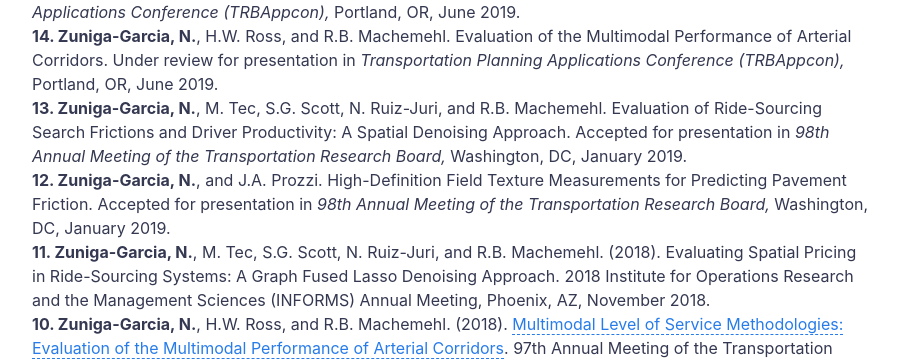
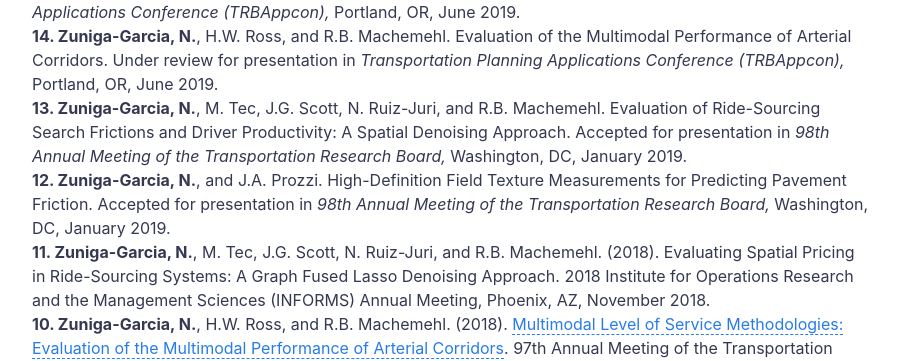
Before and after one commit to nzunigag/nzunigag.github.io, a Jekyll site: the page built from research.md, in a window 1280 px wide and 900 px high, scrolled down 720 px. Shown: the part 162-523 px from the top of the window, without its empty margins (188-1091 px from the left). Built offline with Jekyll 4.4.1, drawn with Linux system fonts in a browser that asks for light colours.

```diff
--- a/research.md
+++ b/research.md
@@ -27,11 +27,11 @@ ___
 <br>
 <b>14. Zuniga-Garcia, N.</b>, H.W. Ross, and R.B. Machemehl. Evaluation of the Multimodal Performance of Arterial Corridors.  Under review for presentation in <i>Transportation Planning Applications Conference (TRBAppcon),</i> Portland, OR, June 2019.
 <br>
-<b>13. Zuniga-Garcia, N.</b>, M. Tec, S.G. Scott, N. Ruiz-Juri, and R.B. Machemehl. Evaluation of Ride-Sourcing Search Frictions and Driver Productivity: A Spatial Denoising Approach. Accepted for presentation in <i>98th Annual Meeting of the Transportation Research Board,</i> Washington, DC, January 2019.
+<b>13. Zuniga-Garcia, N.</b>, M. Tec, J.G. Scott, N. Ruiz-Juri, and R.B. Machemehl. Evaluation of Ride-Sourcing Search Frictions and Driver Productivity: A Spatial Denoising Approach. Accepted for presentation in <i>98th Annual Meeting of the Transportation Research Board,</i> Washington, DC, January 2019.
 <br>
 <b>12. Zuniga-Garcia, N.</b>, and J.A. Prozzi. High-Definition Field Texture Measurements for Predicting Pavement Friction. Accepted for presentation in <i> 98th Annual Meeting of the Transportation Research Board,</i> Washington, DC, January 2019.
 <br>
-<b>11. Zuniga-Garcia, N.</b>, M. Tec, S.G. Scott, N. Ruiz-Juri, and R.B. Machemehl. (2018). Evaluating Spatial Pricing in Ride-Sourcing Systems: A Graph Fused Lasso Denoising Approach. 2018 Institute for Operations Research and the Management Sciences (INFORMS) Annual Meeting, Phoenix, AZ, November 2018.
+<b>11. Zuniga-Garcia, N.</b>, M. Tec, J.G. Scott, N. Ruiz-Juri, and R.B. Machemehl. (2018). Evaluating Spatial Pricing in Ride-Sourcing Systems: A Graph Fused Lasso Denoising Approach. 2018 Institute for Operations Research and the Management Sciences (INFORMS) Annual Meeting, Phoenix, AZ, November 2018.
 <br>
 <b>10. Zuniga-Garcia, N.</b>, H.W. Ross, and R.B. Machemehl. (2018). [Multimodal Level of Service Methodologies: Evaluation of the Multimodal Performance of Arterial Corridors](../research/pres/2018_MMLOS.pdf). 97th Annual Meeting of the Transportation Research Board, Washington, DC, January 2018.
 <br>
```
